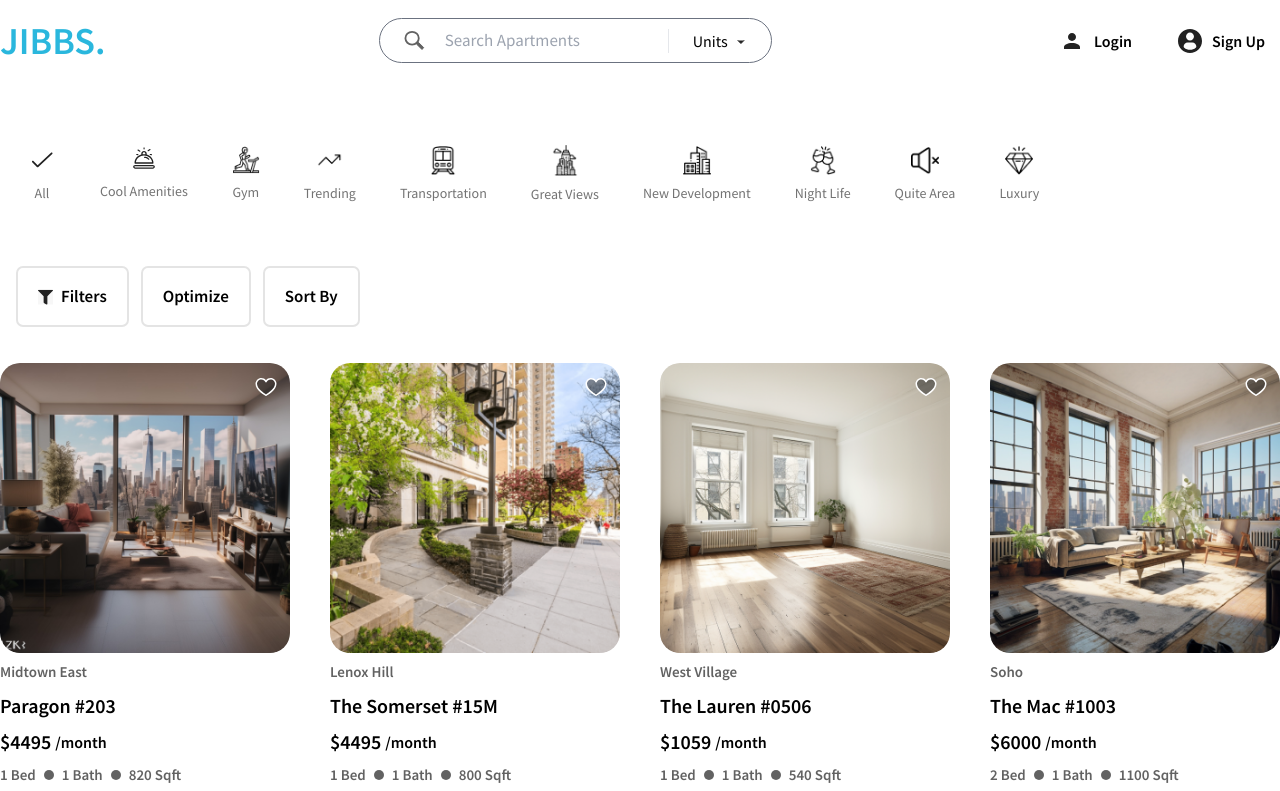
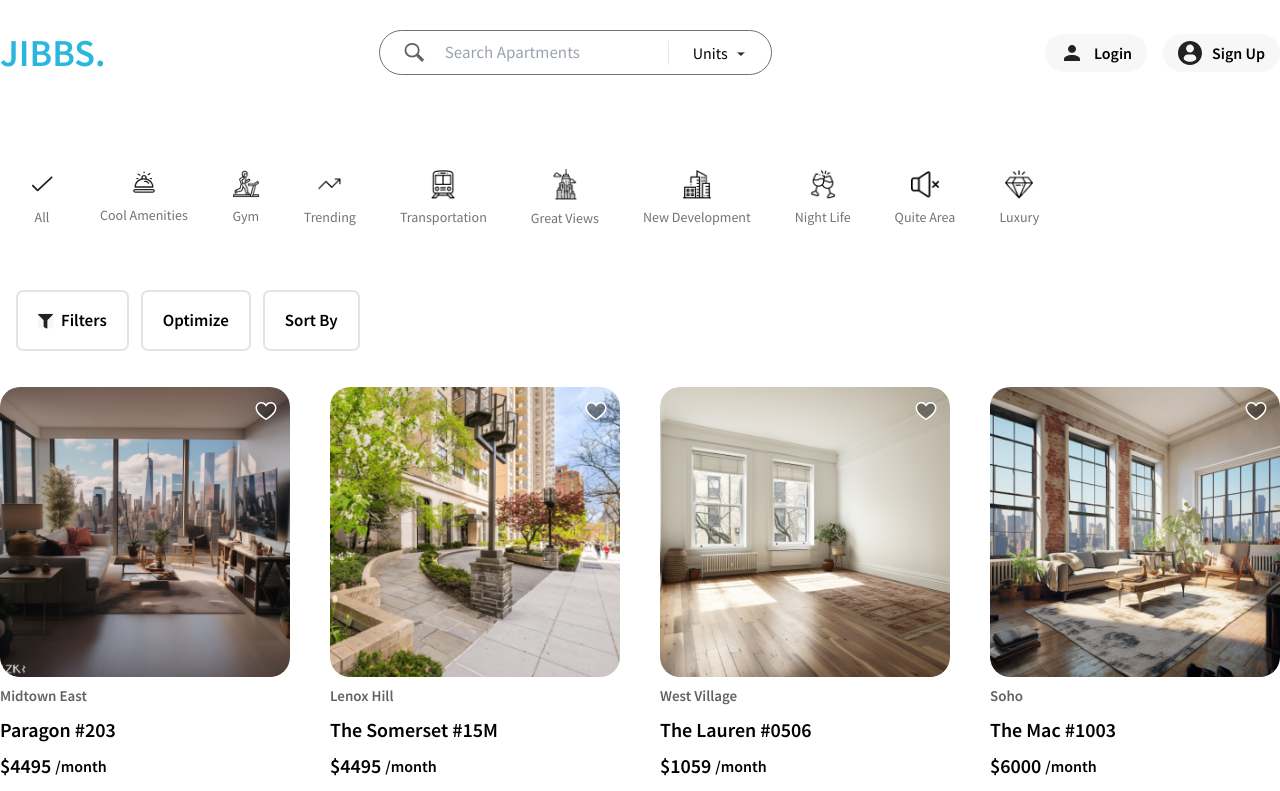
Before and after one commit to shariful10/jiibs, a Next.js app: page / in a window 1280 px wide. Shown: the top 791 px of the page. Built offline with nearby package versions, Linux system fonts and the light colour scheme.

Commit message:
refactor: margin padding optimized

```diff
--- a/src/Components/Shared/NavigationBar.jsx
+++ b/src/Components/Shared/NavigationBar.jsx
@@ -4,7 +4,7 @@ import Container from "../Regular/Container";
 const NavigationBar = () => {
   return (
     <Container>
-      <div className="bg-base-100 md:flex items-center justify-between hidden">
+      <div className="bg-base-100 md:flex items-center justify-between hidden py-3">
         {/* Login */}
         <div className="flex text-[38px] font-semibold text-primary py-3">
           <Link href="/">JIBBS.</Link>
--- a/src/app/(root)/page.jsx
+++ b/src/app/(root)/page.jsx
@@ -8,7 +8,7 @@ import React from "react";
 const Home = () => {
   const apartments = data.apartments;
   return (
-    <div className="w-full max-w-[1520px] mx-auto">
+    <div className="w-full max-w-[1520px] mx-auto pb-20">
       <Categories />
       <div className="pt-12 pb-20 grid grid-cols-1 sm:grid-cols-2 md:grid-cols-3 lg:grid-cols-4 gap-10 p-5 md:p-0">
         {apartments.map((apartment, index) => (
--- a/tailwind.config.js
+++ b/tailwind.config.js
@@ -16,6 +16,7 @@ module.exports = {
         primary: "#2AB7DD",
         softGray: "#E4E4E4",
         darkGray: "#626262",
+        lightGray: "#F7F7F7",
       },
       boxShadow: {
         "3xl": "0 23px 37px 0 #1FBAFF10",
```
